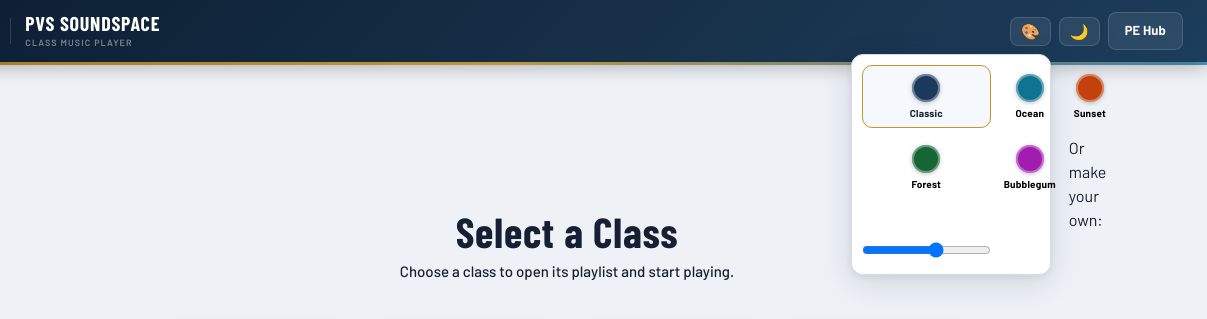
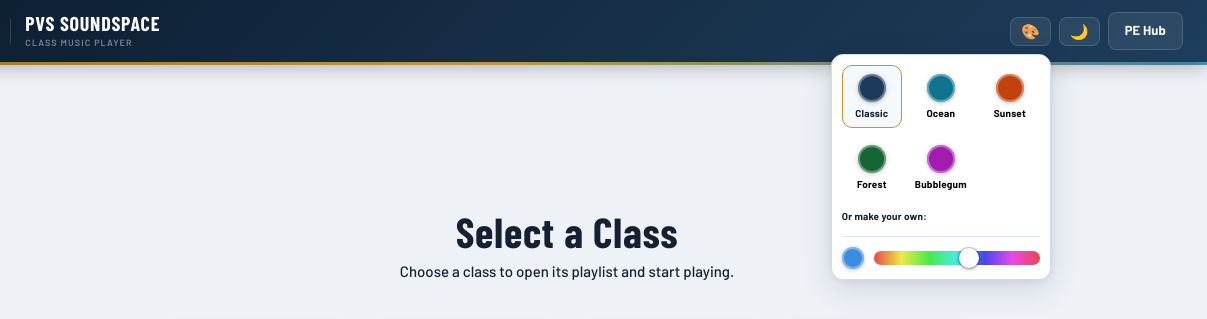
Before and after one commit to jakehoogwerf/Pioneer-SoundSpace, a website: page index.html in a window 1280 px wide. Both pictures are taken after a click on the button "Background colour". Shown: the top 319 px of the page, 73-1280 px from the left. Drawn offline with nearby package versions, Linux system fonts and the light colour scheme; a web font is replaced by a local one.

Commit message:
Update style.css

```diff
--- a/style.css
+++ b/style.css
@@ -272,6 +272,62 @@
   letter-spacing: .02em;
 }
 .bg-theme-swatch.is-selected .bg-theme-swatch-label { color: var(--text); }
+
+/* ── Custom hue slider ── */
+.bg-theme-menu { width: 220px; }
+.hue-slider-row {
+  grid-column: 1 / -1;
+  display: flex;
+  align-items: center;
+  gap: 10px;
+  padding-top: 10px;
+  margin-top: 4px;
+  border-top: 1px solid var(--border-subtle);
+}
+.hue-slider-label {
+  font-size: 10px;
+  font-weight: 700;
+  color: var(--text-muted);
+  letter-spacing: .02em;
+  grid-column: 1 / -1;
+  padding-top: 2px;
+}
+.hue-slider-dot {
+  width: 22px;
+  height: 22px;
+  border-radius: 50%;
+  flex-shrink: 0;
+  box-shadow: inset 0 0 0 2px rgba(255,255,255,.35), 0 1px 4px rgba(0,0,0,.25);
+}
+.hue-slider {
+  -webkit-appearance: none;
+  appearance: none;
+  flex: 1;
+  height: 14px;
+  border-radius: 7px;
+  background: linear-gradient(to right,
+    hsl(0,80%,60%), hsl(60,80%,60%), hsl(120,80%,60%),
+    hsl(180,80%,60%), hsl(240,80%,60%), hsl(300,80%,60%), hsl(360,80%,60%));
+  outline: none;
+  cursor: pointer;
+}
+.hue-slider::-webkit-slider-thumb {
+  -webkit-appearance: none;
+  width: 20px; height: 20px;
+  border-radius: 50%;
+  background: #fff;
+  border: 3px solid var(--surface);
+  box-shadow: 0 1px 4px rgba(0,0,0,.4), 0 0 0 1px rgba(0,0,0,.15);
+  cursor: pointer;
+}
+.hue-slider::-moz-range-thumb {
+  width: 20px; height: 20px;
+  border-radius: 50%;
+  background: #fff;
+  border: 3px solid var(--surface);
+  box-shadow: 0 1px 4px rgba(0,0,0,.4), 0 0 0 1px rgba(0,0,0,.15);
+  cursor: pointer;
+}
 
 /* ── Smooth theme transition ── */
 .theme-transition,
```
